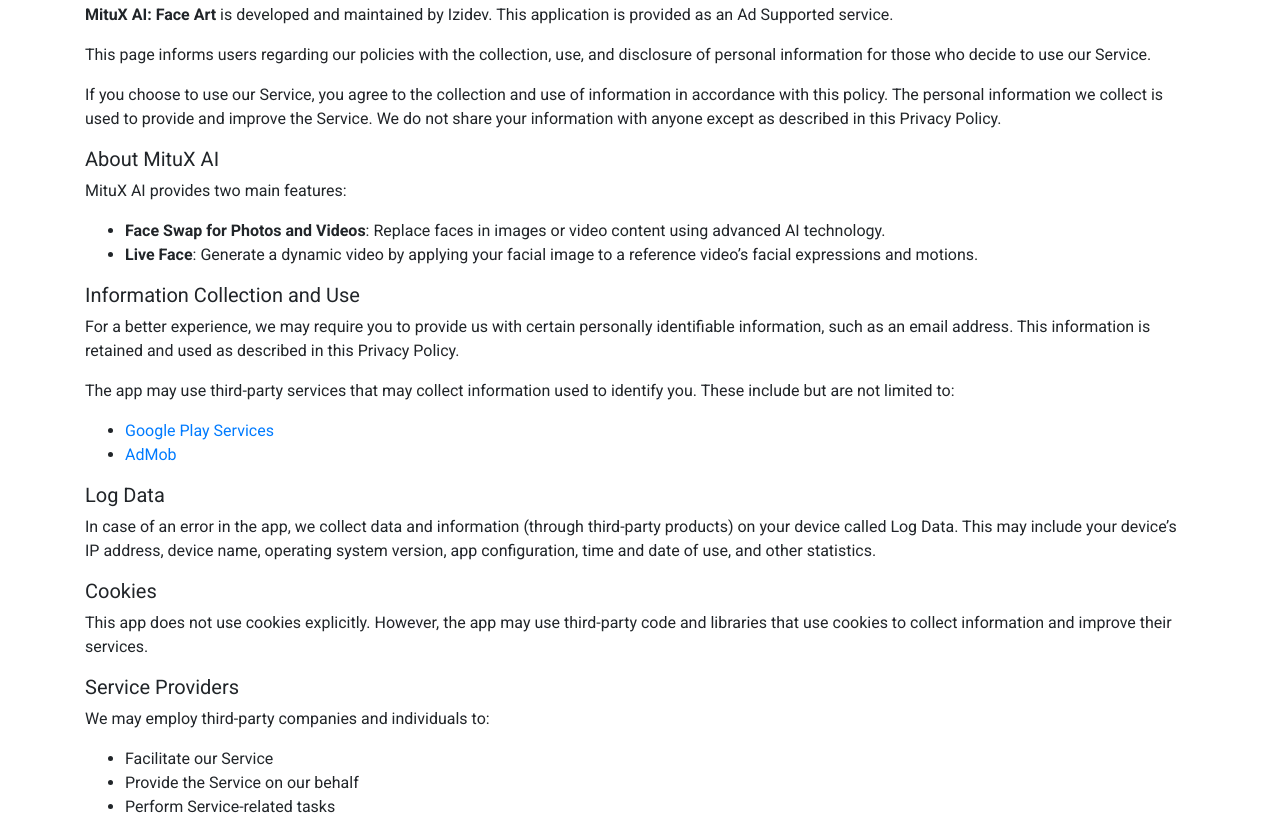
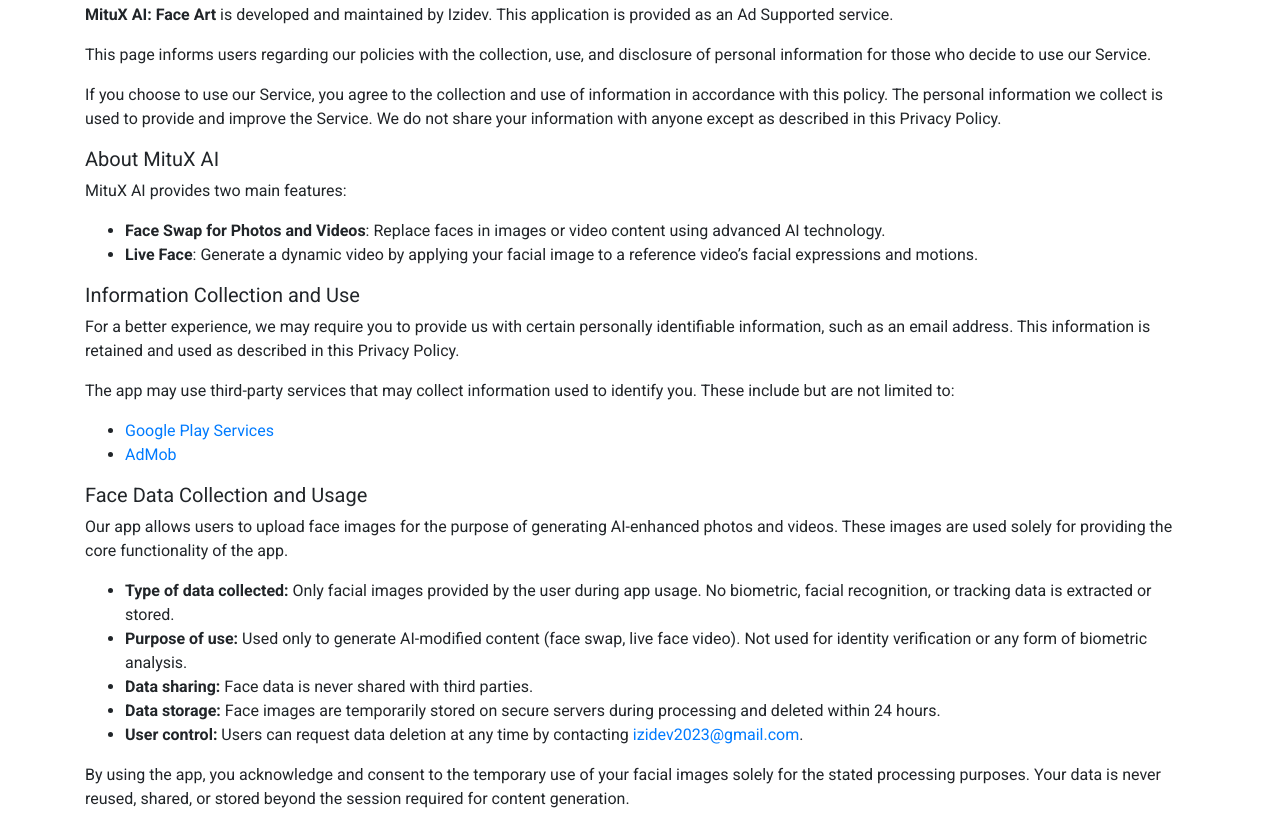
Before and after one commit to DiTuStudio/mitu, a plain HTML site: page policy.html in a window 1280 px wide. Shown: the part 117-939 px from the top of the page. Drawn offline with nearby package versions, Linux system fonts and the light colour scheme.

Commit message:
Update policy.html

```diff
--- a/policy.html
+++ b/policy.html
@@ -30,6 +30,21 @@
             <li><a href="https://www.google.com/policies/privacy/" target="_blank">Google Play Services</a></li>
             <li><a href="https://support.google.com/admob/answer/6128543?hl=en" target="_blank">AdMob</a></li>
         </ul>
+
+        <h5>Face Data Collection and Usage</h5>
+        <p>
+            Our app allows users to upload face images for the purpose of generating AI-enhanced photos and videos. These images are used solely for providing the core functionality of the app.
+        </p>
+        <ul>
+            <li><strong>Type of data collected:</strong> Only facial images provided by the user during app usage. No biometric, facial recognition, or tracking data is extracted or stored.</li>
+            <li><strong>Purpose of use:</strong> Used only to generate AI-modified content (face swap, live face video). Not used for identity verification or any form of biometric analysis.</li>
+            <li><strong>Data sharing:</strong> Face data is never shared with third parties.</li>
+            <li><strong>Data storage:</strong> Face images are temporarily stored on secure servers during processing and deleted within 24 hours.</li>
+            <li><strong>User control:</strong> Users can request data deletion at any time by contacting <a href="mailto:izidev2023@gmail.com">izidev2023@gmail.com</a>.</li>
+        </ul>
+        <p>
+            By using the app, you acknowledge and consent to the temporary use of your facial images solely for the stated processing purposes. Your data is never reused, shared, or stored beyond the session required for content generation.
+        </p>
 
         <h5>Log Data</h5>
         <p>In case of an error in the app, we collect data and information (through third-party products) on your device called Log Data. This may include your device’s IP address, device name, operating system version, app configuration, time and date of use, and other statistics.</p>
```
